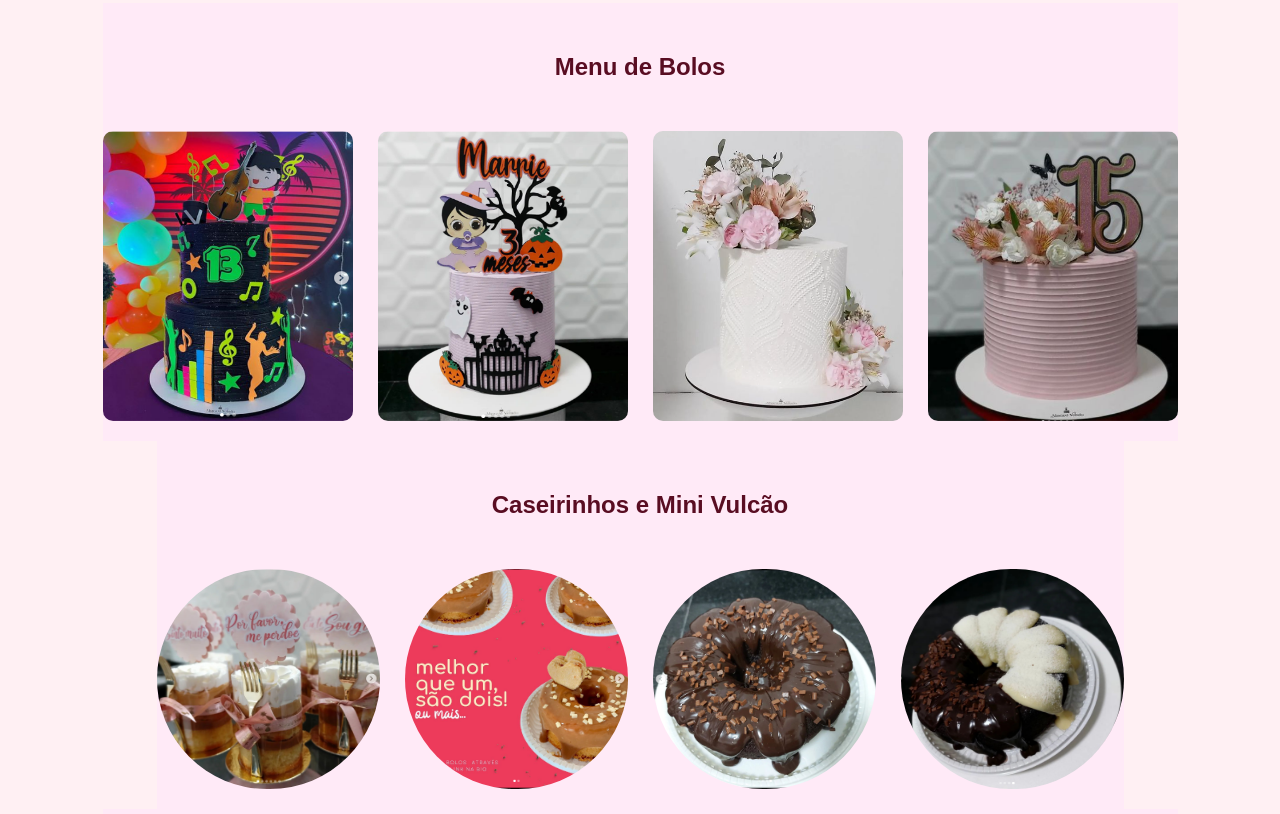
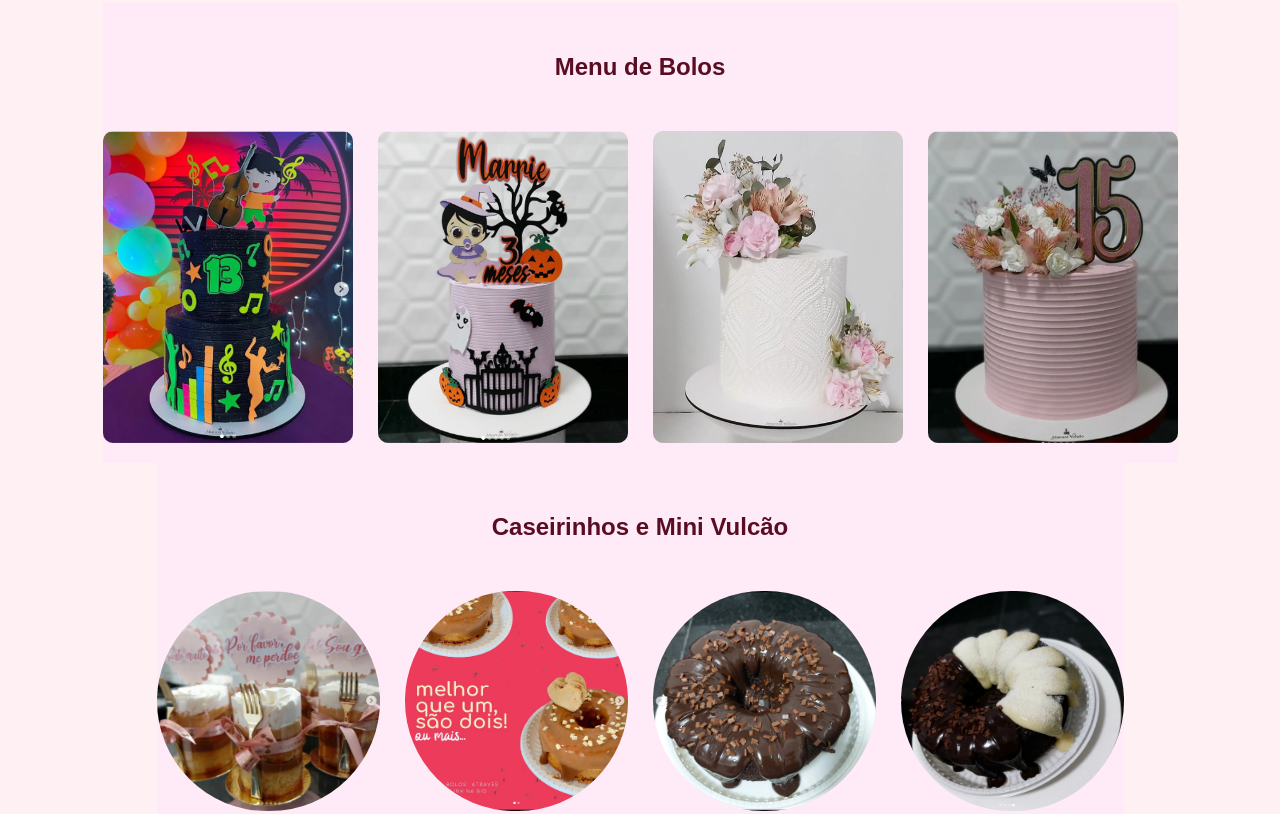
Before and after one commit to cagenor33/abacaxi-veludo-senai, a plain HTML site: page index.html in a window 1280 px wide. Shown: the part 575-1389 px from the top of the page. Drawn offline with Linux system fonts and the light colour scheme.

Commit message:
Modificação de layout nas img de produtos na pasta index.css

```diff
--- a/css/index.css
+++ b/css/index.css
@@ -243,9 +243,9 @@ banner da pagina principal
     border: none;
     border-radius: 10px;
     width: 250px;
-    height: 290px;
+    height: 312px;
     min-width: 250px;
-    min-height: 290px;
+    min-height: 312px;
     margin-bottom: 20px;
 }
 
```
